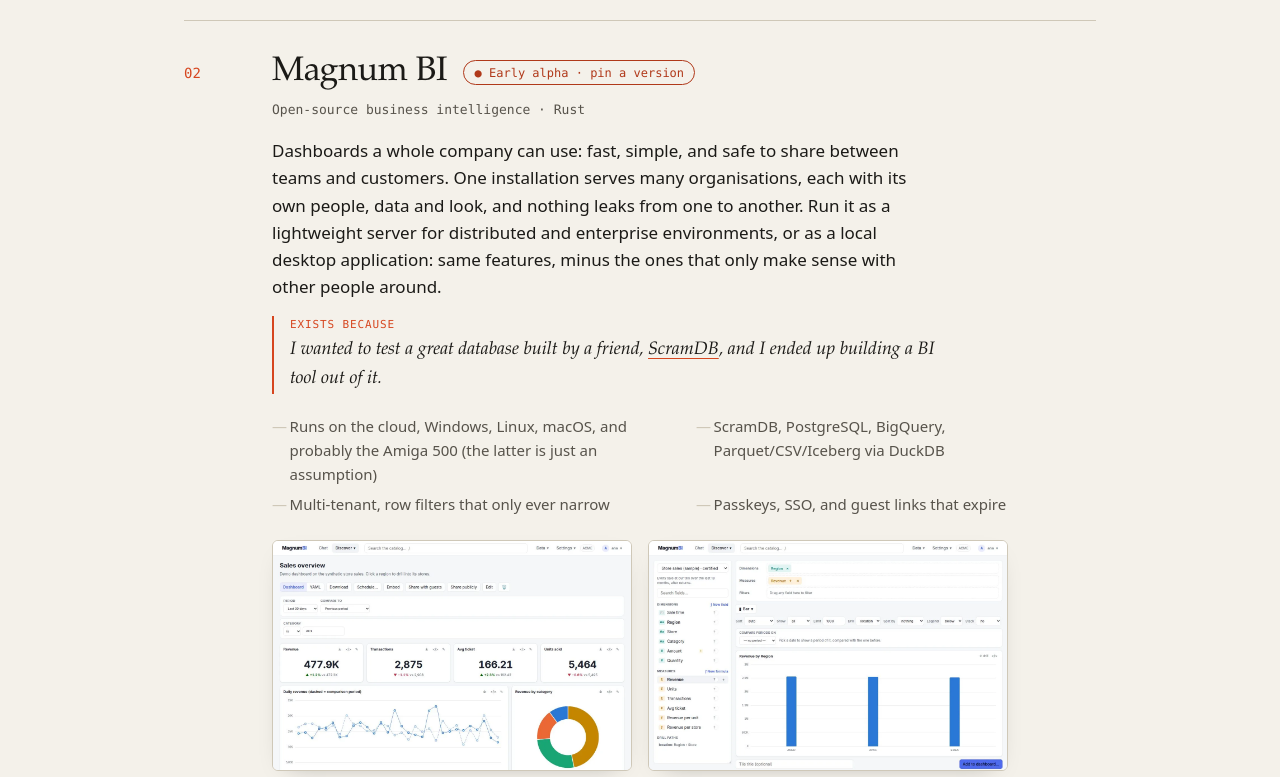
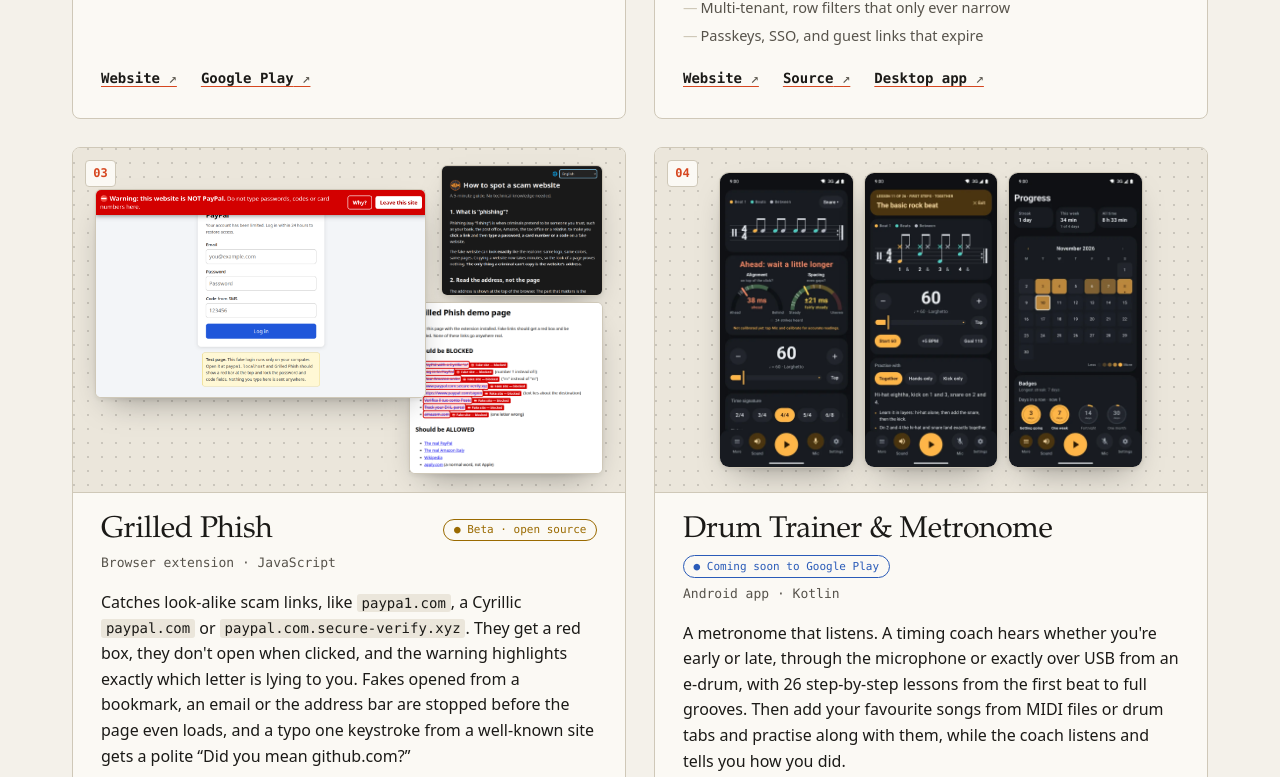
Before and after one commit to giobinda/binda.world, a plain HTML site: page index.html in a window 1280 px wide. Shown: the part 1679-2456 px from the top of the page. Drawn offline with Linux system fonts and the light colour scheme.

Commit message:
Show projects as a grid of cards with screenshot panels

```diff
--- a/index.html
+++ b/index.html
@@ -264,6 +264,20 @@
           </div>
         </li>
 
+        <li class="project project--next">
+          <div class="num" aria-hidden="true">08</div>
+          <div class="body">
+            <div class="title-row">
+              <h3>The next one</h3>
+              <span class="status">Not started · probably</span>
+            </div>
+            <p class="kind">Problem pending</p>
+            <p class="desc">Every project above started with something that annoyed me. This slot is
+              reserved for whatever annoys me next.</p>
+            <p class="why"><span>Exists because</span> I haven't run into the problem yet.</p>
+          </div>
+        </li>
+
       </ol>
     </section>
   </main>
--- a/styles.css
+++ b/styles.css
@@ -1,6 +1,7 @@
 :root {
   --paper: #f4f1ea;
   --paper-2: #ebe6db;
+  --card: #fbf9f4;
   --ink: #1b1a17;
   --ink-2: #57534b;
   --rule: #cfc8b8;
@@ -15,7 +16,7 @@
   --sans: system-ui, -apple-system, "Segoe UI", Roboto, "Helvetica Neue", Arial, sans-serif;
   --mono: ui-monospace, "SF Mono", "JetBrains Mono", "Cascadia Code", Menlo, Consolas, monospace;
 
-  --measure: 62rem;
+  --measure: 76rem;
   --gutter: clamp(1rem, 4vw, 2.5rem);
 }
 
@@ -23,6 +24,7 @@
   :root {
     --paper: #151412;
     --paper-2: #1e1c19;
+    --card: #1b1a17;
     --ink: #ece7dc;
     --ink-2: #a8a194;
     --rule: #38342e;
@@ -162,30 +164,54 @@ a:hover { color: var(--accent); }
 }
 .section-head p { margin: 0; color: var(--ink-2); font-style: italic; font-family: var(--serif); }
 
-.list { list-style: none; margin: 1.5rem 0 0; padding: 0; }
+/* the collection: a grid of cards */
+.list {
+  list-style: none; margin: 1.5rem 0 0; padding: 0;
+  display: grid; gap: clamp(1rem, 2.5vw, 1.75rem);
+  grid-template-columns: repeat(auto-fill, minmax(min(100%, 30rem), 1fr));
+}
 
 .project {
-  display: grid; grid-template-columns: 4.5rem minmax(0, 1fr); gap: 0 1rem;
-  padding: 2rem 0; border-top: 1px solid var(--rule);
+  position: relative;
+  display: flex;
+  background: var(--card);
+  border: 1px solid var(--rule);
+  border-radius: 8px;
+  overflow: hidden;
+  transition: border-color .15s, transform .15s;
 }
-.project:last-child { border-bottom: 1px solid var(--rule); }
-
-.num {
-  font-family: var(--mono); font-size: .875rem; color: var(--accent);
-  padding-top: .55rem;
+.project:hover { border-color: var(--ink-2); }
+@media (prefers-reduced-motion: no-preference) {
+  .project:hover { transform: translateY(-2px); }
 }
 
-.title-row { display: flex; flex-wrap: wrap; align-items: center; gap: .5rem 1rem; }
+.project .body {
+  display: flex; flex-direction: column; flex: 1; min-width: 0;
+  padding: 0 clamp(1.125rem, 2.5vw, 1.75rem) clamp(1.25rem, 2.5vw, 1.75rem);
+}
+
+/* number: a label pinned on the corner of the screenshot panel */
+.num {
+  position: absolute; top: .75rem; left: .75rem; z-index: 5;
+  font-family: var(--mono); font-size: .75rem; font-weight: 700; color: var(--accent);
+  background: var(--card); border: 1px solid var(--rule); border-radius: 4px;
+  padding: .2rem .45rem;
+}
+
+.title-row {
+  display: flex; flex-wrap: wrap; align-items: center; justify-content: space-between;
+  gap: .5rem 1rem; margin-top: 1.25rem;
+}
 .project h3 {
-  font-family: var(--serif); font-weight: 400; font-size: clamp(1.625rem, 3.4vw, 2.125rem);
+  font-family: var(--serif); font-weight: 400; font-size: clamp(1.5rem, 2.6vw, 1.875rem);
   line-height: 1.15; letter-spacing: -.01em; margin: 0;
 }
 
 .status {
   --c: var(--ink-2);
-  font-family: var(--mono); font-size: .75rem; line-height: 1;
+  font-family: var(--mono); font-size: .6875rem; line-height: 1;
   color: var(--c); border: 1px solid currentColor; border-radius: 999px;
-  padding: .35rem .65rem; white-space: nowrap;
+  padding: .3rem .6rem; white-space: nowrap;
 }
 .status::before { content: "● "; }
 .status--live  { --c: var(--live); }
@@ -196,13 +222,13 @@ a:hover { color: var(--accent); }
 
 .kind {
   font-family: var(--mono); font-size: .8125rem; color: var(--ink-2);
-  margin: .5rem 0 0;
+  margin: .375rem 0 0;
 }
-.desc { margin: 1rem 0 0; max-width: 42rem; }
+.desc { margin: 1rem 0 0; font-size: 1rem; }
 
 .why {
-  margin: 1rem 0 0; max-width: 42rem;
-  font-family: var(--serif); font-style: italic; font-size: 1.125rem;
+  margin: 1rem 0 0;
+  font-family: var(--serif); font-style: italic; font-size: 1.0625rem;
   padding-left: 1rem; border-left: 2px solid var(--accent);
 }
 .why span {
@@ -212,22 +238,26 @@ a:hover { color: var(--accent); }
 }
 
 .facts {
-  list-style: none; padding: 0; margin: 1.25rem 0 0;
-  display: grid; grid-template-columns: repeat(2, minmax(0, 1fr)); gap: .375rem 1.5rem;
-  font-size: .9375rem; color: var(--ink-2);
+  list-style: none; padding: 0; margin: 1.125rem 0 0;
+  display: grid; gap: .3rem;
+  font-size: .9063rem; color: var(--ink-2);
 }
 .facts li { padding-left: 1.1rem; position: relative; }
 .facts li::before { content: "—"; position: absolute; left: 0; color: var(--rule); }
 
-.links { margin: 1.25rem 0 0; display: flex; flex-wrap: wrap; gap: .5rem 1.5rem; font-family: var(--mono); font-size: .875rem; }
+/* the empty slot at the end of the grid */
+.project--next { background: transparent; border-style: dashed; }
+.project--next:hover { transform: none; border-color: var(--rule); }
+.project--next .body { padding-top: 2.25rem; }
+.project--next h3 { color: var(--ink-2); }
+
+/* links sit at the bottom of every card, so a row of cards lines up */
+.links {
+  margin: auto 0 0; padding-top: 1.25rem;
+  display: flex; flex-wrap: wrap; gap: .5rem 1.5rem; font-family: var(--mono); font-size: .875rem;
+}
 .links a { font-weight: 700; }
 .links a::after { content: " ↗"; font-weight: 400; color: var(--ink-2); }
-
-@media (max-width: 720px) {
-  .project { grid-template-columns: 1fr; }
-  .num { padding-top: 0; margin-bottom: .5rem; }
-  .facts { grid-template-columns: 1fr; }
-}
 
 /* ---------- footer ---------- */
 .foot {
@@ -245,50 +275,63 @@ a:hover { color: var(--accent); }
 .notfound p { color: var(--ink-2); max-width: 36rem; }
 
 code { font-family: var(--mono); font-size: .875em; background: var(--paper-2); padding: .1em .35em; border-radius: 3px; }
-.links--none { font-weight: 400; color: var(--ink-2); font-style: italic; }
 
-/* ---------- screenshots ---------- */
+/* ---------- screenshots: a fixed panel at the top of each card ---------- */
 .shots {
-  display: grid; gap: clamp(.5rem, 1.5vw, 1rem);
-  margin: 1.5rem 0 0; max-width: 46rem;
+  order: -1;                                  /* first in the card, whatever the HTML order */
+  position: relative;
+  aspect-ratio: 16 / 10;
+  margin: 0 calc(-1 * clamp(1.125rem, 2.5vw, 1.75rem));
+  background:
+    radial-gradient(circle at 1px 1px, color-mix(in srgb, var(--ink-2) 22%, transparent) 1px, transparent 0) 0 0 / 14px 14px,
+    var(--paper-2);
+  border-bottom: 1px solid var(--rule);
+  overflow: hidden;
 }
-.shots a { display: block; text-decoration: none; }
-.shots img { display: block; width: 100%; height: auto; }
-
-.shots--phone { grid-template-columns: repeat(3, minmax(0, 1fr)); max-width: 36rem; }
-.shots--phone img {
-  border-radius: 10px; border: 1px solid var(--rule);
-  box-shadow: 0 1px 0 var(--rule), 0 8px 24px -16px rgb(0 0 0 / .35);
+.shots a { text-decoration: none; display: flex; min-width: 0; min-height: 0; }
+.shots img {
+  display: block; width: auto; height: auto; max-width: 100%; max-height: 100%;
+  min-width: 0; min-height: 0;
+  border-radius: 6px; border: 1px solid var(--rule); background: #fff;
+  box-shadow: 0 2px 4px rgb(0 0 0 / .06), 0 14px 32px -14px rgb(0 0 0 / .4);
+  transition: transform .2s;
+}
+.shots a:hover img { border-color: var(--accent); }
+@media (prefers-reduced-motion: no-preference) {
+  .shots a:hover img { transform: scale(1.02); }
 }
 
-.shots--screen { grid-template-columns: repeat(2, minmax(0, 1fr)); }
-.shots--screen img {
-  border-radius: 6px; border: 1px solid var(--rule); background: #fff;
-  box-shadow: 0 8px 24px -16px rgb(0 0 0 / .35);
+/* phones: three side by side */
+.shots--phone {
+  display: flex; justify-content: center; align-items: center;
+  gap: clamp(.5rem, 2%, 1.25rem); padding: 1.5rem 1.25rem;
 }
+.shots--phone a { flex: 0 1 auto; height: 100%; align-items: center; justify-content: center; }
+.shots--phone img { border-radius: 10px; }
 
-/* window captures already carry their own shadow and transparent margin */
-.shots--window { grid-template-columns: repeat(2, minmax(0, 1fr)); gap: 0; max-width: 40rem; }
+/* one capture, centred, never enlarged past its own size */
+.shots--single { display: flex; align-items: center; justify-content: center; padding: 1.5rem; }
+.shots--single a { width: 100%; height: 100%; align-items: center; justify-content: center; }
 
-/* one 1x capture, shown at native size at most */
-.shots--single { grid-template-columns: auto; justify-content: start; }
-.shots--single img {
-  width: auto; max-width: 100%;
-  border-radius: 6px; border: 1px solid var(--rule);
-  box-shadow: 0 8px 24px -16px rgb(0 0 0 / .35);
+/* two or three desktop captures, fanned out like prints on a table */
+.shots--screen a, .shots--window a, .shots--trio a { position: absolute; width: 68%; height: 74%; }
+.shots--screen a:nth-child(1), .shots--window a:nth-child(1), .shots--trio a:nth-child(1) {
+  left: 5%; top: 7%; z-index: 3; align-items: flex-start; justify-content: flex-start;
 }
+.shots--screen a:nth-child(2), .shots--window a:nth-child(2), .shots--trio a:nth-child(2) {
+  right: 5%; bottom: 7%; z-index: 2; align-items: flex-end; justify-content: flex-end;
+}
+/* three: the main shot on the left, the other two stacked on the right */
+.shots--trio a:nth-child(1) { width: 60%; height: 76%; left: 4%; top: 12%; }
+.shots--trio a:nth-child(2) { width: 40%; height: 50%; right: 4%; bottom: 5%; }
+.shots--trio a:nth-child(3) { width: 40%; height: 38%; right: 4%; top: 5%; z-index: 1; align-items: flex-start; justify-content: flex-end; }
 
-/* one wide shot on top, two below */
-.shots--trio { grid-template-columns: repeat(2, minmax(0, 1fr)); align-items: start; }
-.shots--trio > :first-child { grid-column: 1 / -1; }
-.shots--trio img {
-  border-radius: 6px; border: 1px solid var(--rule);
-  box-shadow: 0 8px 24px -16px rgb(0 0 0 / .35);
+/* window captures carry their own shadow and transparent margin: no frame */
+.shots--window img { border: 0; border-radius: 0; background: none; box-shadow: none; }
+.shots--window a { width: 50%; height: 94%; align-items: center; justify-content: center; }
+.shots--window a:nth-child(1) { left: 1%; top: 3%; }
+.shots--window a:nth-child(2) { right: 1%; bottom: 3%; }
+
+@media (max-width: 520px) {
+  .shots { aspect-ratio: 4 / 3; }
 }
-
-.shots a:hover img { border-color: var(--accent); }
-
-@media (max-width: 720px) {
-  .shots--screen, .shots--window, .shots--trio { grid-template-columns: 1fr; }
-  .shots--window { max-width: 26rem; }
-}
```
